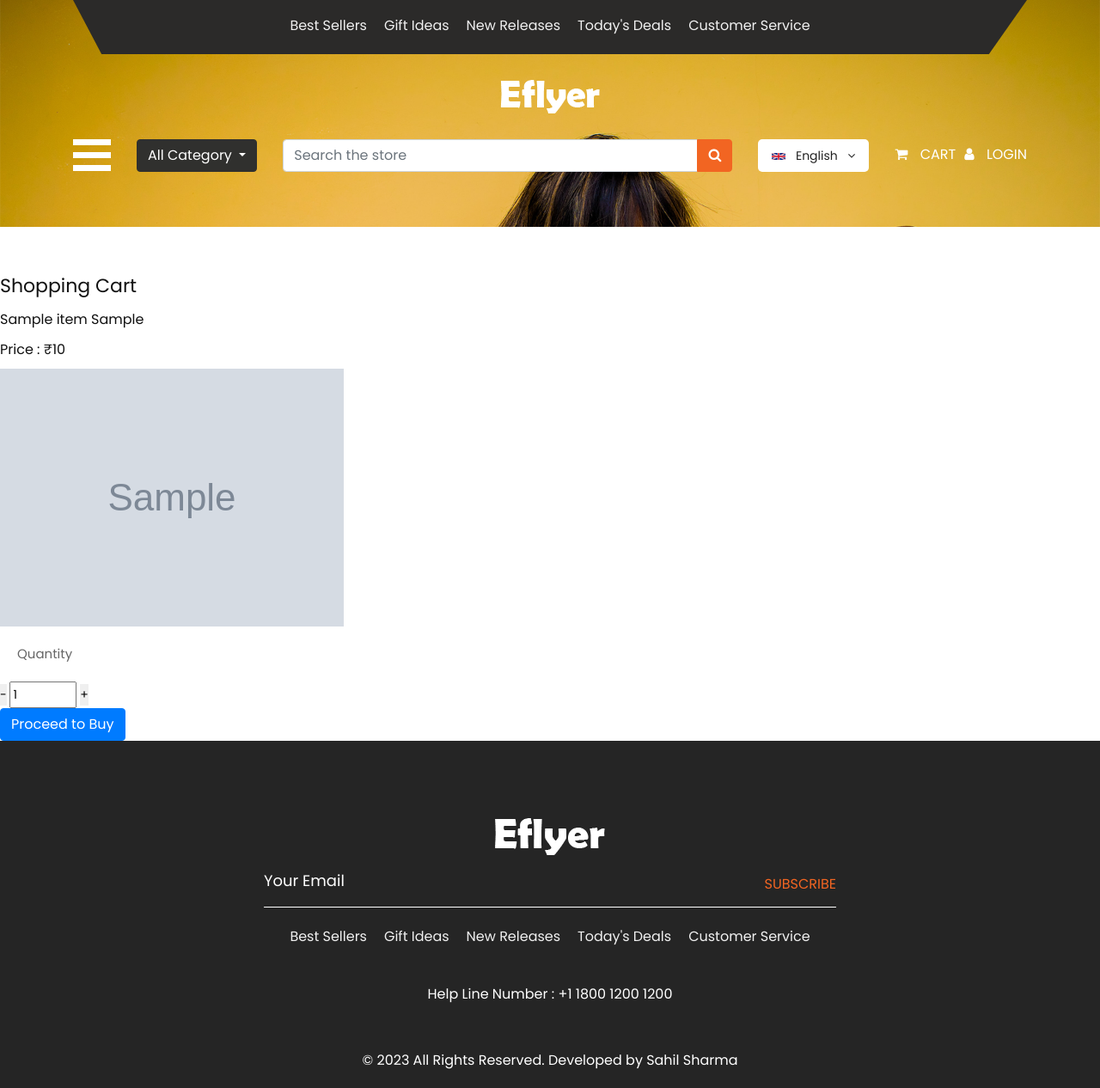
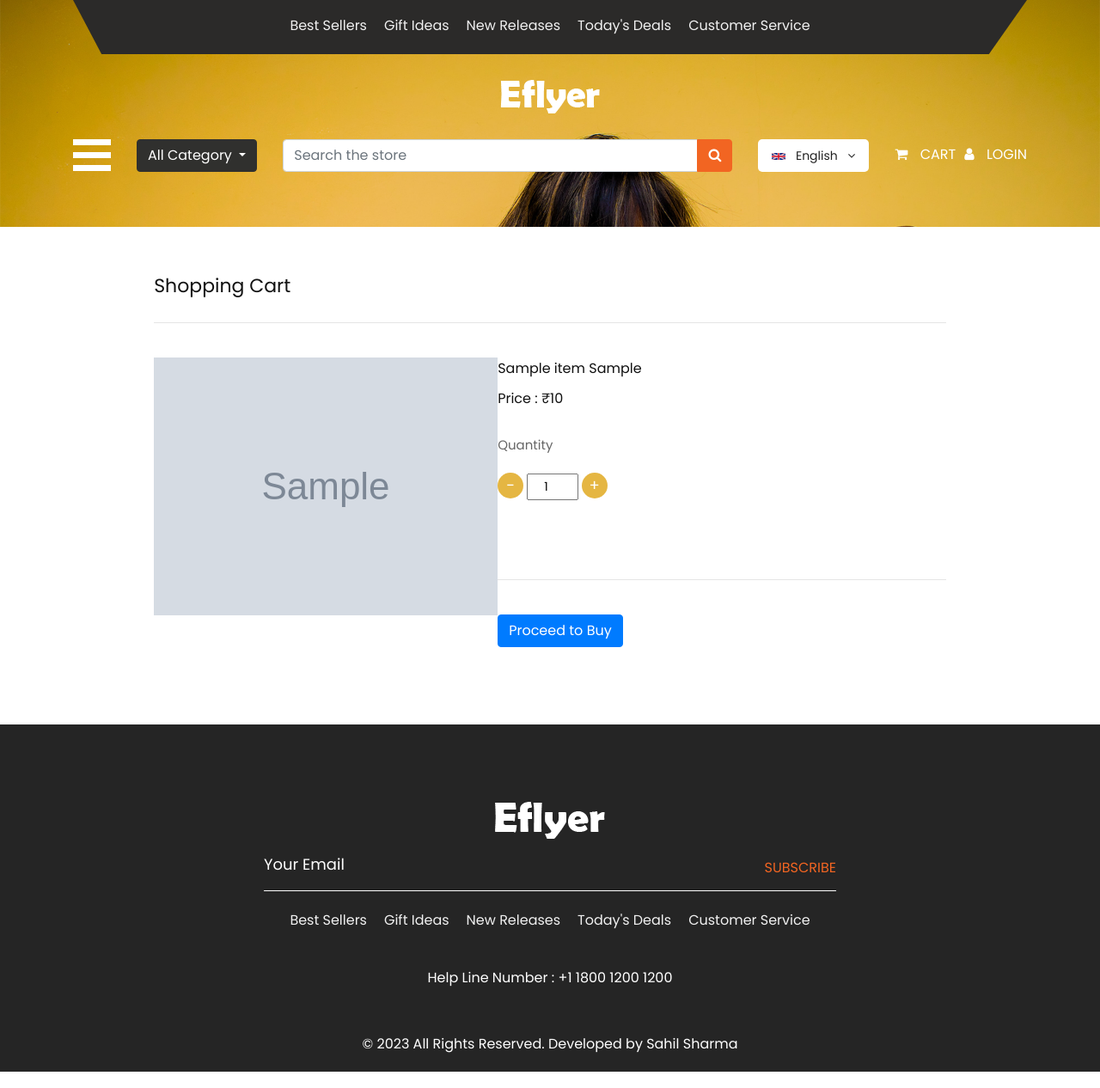
Before and after one commit to sahilsh-dev/Online-Mart, a Flask app: page /buy/1 in a window 1280 px wide. Shown: the whole page at 86% size. Run offline with Flask 3, Linux system fonts and the light colour scheme; tables that the repository leaves empty hold one stand-in row (values such as "Sample post"); grey boxes marked "Sample" are stand-in pictures; some libraries are stand-ins or nearby versions.

Commit message:
Add styling to buy page

```diff
--- a/static/css/style.css
+++ b/static/css/style.css
@@ -265,7 +265,7 @@ button {
     color: #f26522;
 }
 
-.buy_page_header {
+.buy-page-header {
     margin-bottom: 5%;
 }
 
@@ -963,6 +963,67 @@ input.mail_bt::placeholder {
 }
 
 /* copyright section end */
-h1, h2, h3, h4, h5 .buy-item-data {
+
+/* buy page start*/
+
+h1, h2, h3, h4, h5 .items-data {
    position: static;
 }
+
+.quantity-input {
+    width: 60px;
+}
+
+.quantity-input {
+    text-align: center;
+}
+
+.quantity-setter p {
+    margin-left: 30px;
+}
+
+.quantity-setter .decrement-btn,
+.quantity-setter .increment-btn {
+  display: inline-block;
+  width: 30px;
+  height: 30px;
+  background-color: #E5B642;
+  color: #FFF;
+  border: none;
+  border-radius: 50%;
+  font-size: 18px;
+  line-height: 30px;
+  text-align: center;
+  cursor: pointer;
+}
+
+.quantity-setter .decrement-btn:hover {
+  background-color: #D2A439;
+}
+
+.quantity-setter .increment-btn:hover {
+  background-color: #D2A439;
+}
+
+.items-data {
+    padding: 7% 14%;
+}
+
+.buy-item-img {
+    float: left;
+}
+
+.items-data hr{
+    margin-bottom: 2.5rem;
+}
+
+.item-info {
+    margin-left: 20%;
+    margin-bottom: 10%;
+}
+
+.proceed-to-buy-button {
+    clear: left;
+}
+
+/* buy page end */
--- a/templates/buy.html
+++ b/templates/buy.html
@@ -74,7 +74,7 @@
         </div>
         <!-- logo section end -->
         <!-- header section start -->
-        <div class="header_section buy_page_header">
+        <div class="header_section buy-page-header">
             <div class="container">
                 <div class="containt_main">
                     <div id="mySidenav" class="sidenav">
@@ -142,17 +142,21 @@
     <!-- banner bg main end -->
 
     <!-- Item-data section start-->
-    <div class="buy-item-data">
+    <div class="items-data">
         <h2>Shopping Cart</h2>
+        <hr>
+        <img class="buy-item-img" src="/static/images/items/{{ item_data.file_name }}">
+        <div class="item-info">
             <h4> {{ item_data.name }} {{ item_data.type }} </h4>
             <h4> Price : ₹{{ item_data.price }} </h4>
-        <img src="/static/images/items/{{ item_data.file_name }}">
             <div class="quantity-setter">
                 <p>Quantity</p>
                 <button class="decrement-btn" onclick="decrementQuantity()">-</button>
                 <input type="number" class="quantity-input" value="1" min="1" max="10" style="-moz-appearance: textfield; -webkit-appearance: textfield; appearance: textfield;"/>
                 <button class="increment-btn" onclick="incrementQuantity()">+</button>
             </div>
+        </div>
+        <hr>
         <button class="btn btn-primary proceed-to-buy-button">Proceed to Buy</button>
     </div>
     <!-- Item-data section end -->
@@ -218,7 +222,6 @@
                 input.value = currentValue - 1;
             }
         }
-
     </script>
 </body>
 </html>
```
Lines whose indentation alone changed are shown as unchanged.
